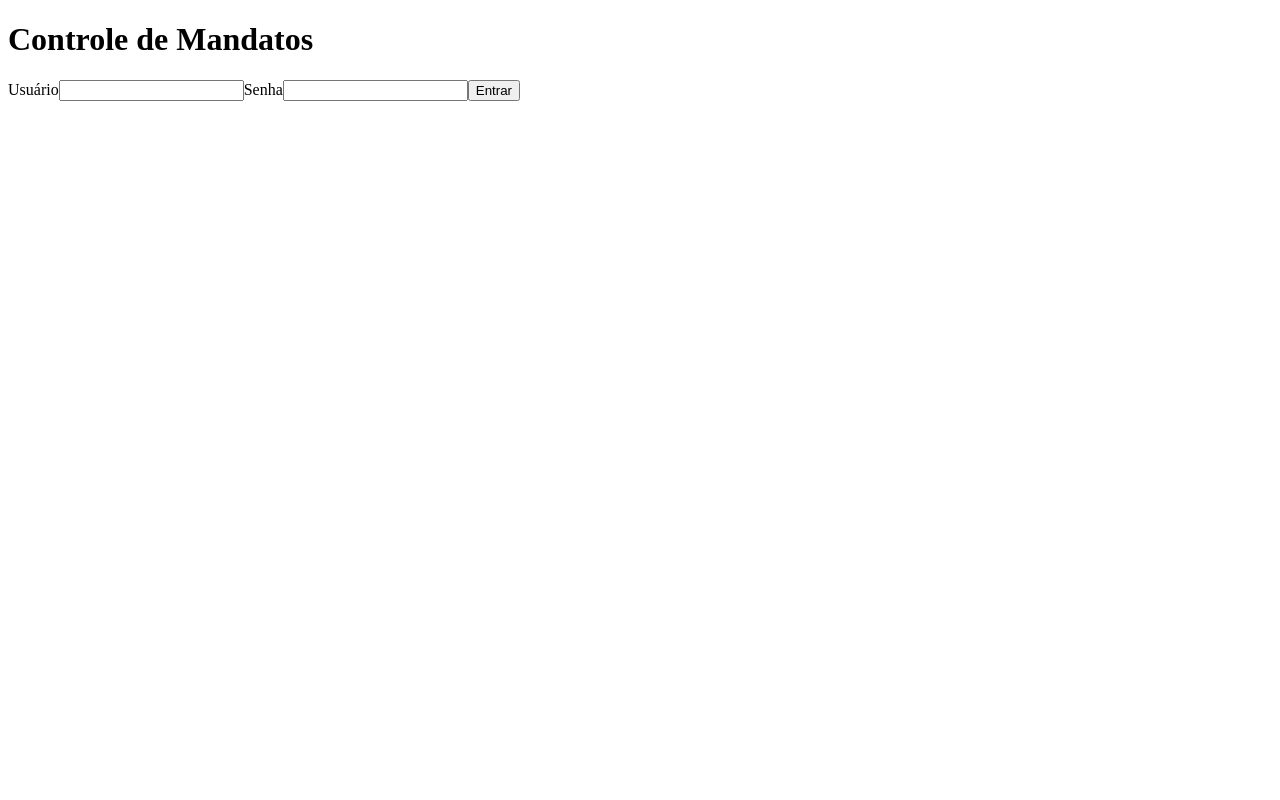
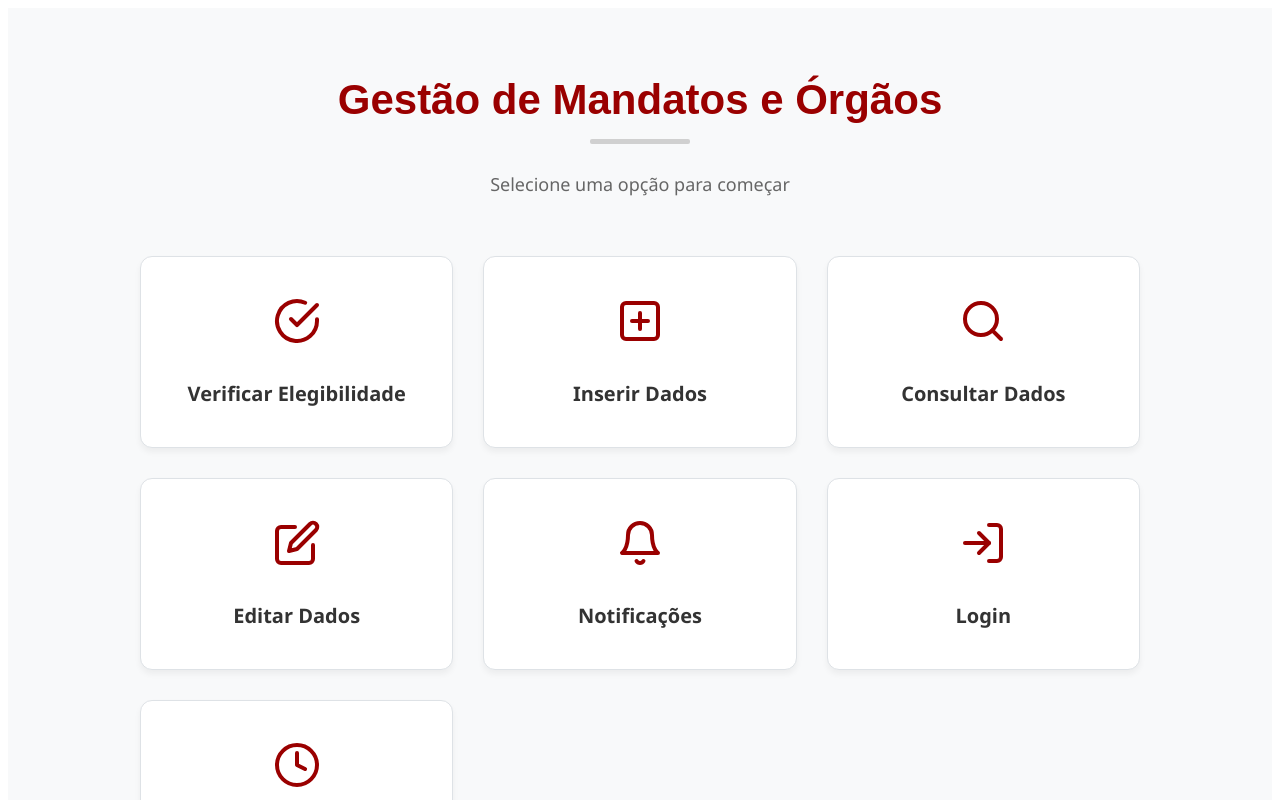
Before and after one commit to Bernardo-Fellini-Oliveira/Trabalho-de-Engenharia-de-Software-UFRGS-2025-02, a React (Vite) app in the folder front/: page / in a window 1280 px wide. Before the commit this address led to /login. Shown: the top 800 px of the page. Built offline with nearby package versions, Linux system fonts and the light colour scheme; a web font is replaced by a local one.

Commit message:
Login button

```diff
--- a/front/src/components/PrivateRoute/index.tsx
+++ b/front/src/components/PrivateRoute/index.tsx
@@ -13,10 +13,6 @@ export default function PrivateRoute({ children, roles }: PrivateRouteProps) {
   if (loading) {
     return <div style={{width: "100%", height: "100%", display: "flex", alignItems: "center", justifyContent: "center"}}>Carregando...</div>;
   }
-
-  // Se não está autenticado, redireciona para a página de login
-  if (!isAuthenticated)
-    return <Navigate to="/login" replace />;
 
   // Se está autenticado mas não tem a role necessária, dá um alerta e redireciona para a home
   if (roles && !hasAnyRole(roles)){
--- a/front/src/views/HomePage/index.tsx
+++ b/front/src/views/HomePage/index.tsx
@@ -47,6 +47,14 @@ const IconHistory = () => (
     </svg>
 );
 
+const IconLogin = () => (
+    <svg width="48" height="48" viewBox="0 0 24 24" fill="none" stroke="currentColor" strokeWidth="2" strokeLinecap="round" strokeLinejoin="round">
+        <path d="M15 3h4a2 2 0 0 1 2 2v14a2 2 0 0 1-2 2h-4"></path>
+        <polyline points="10 17 15 12 10 7"></polyline>
+        <line x1="15" y1="12" x2="3" y2="12"></line>
+    </svg>
+);
+
 function HomePage() {
     const navigate = useNavigate();
 
@@ -88,6 +96,11 @@ function HomePage() {
                     <div className="card-text">Notificações</div>
                 </div>
 
+                <div className="menu-card" onClick={() => handleNavigation("/login")}>
+                    <div className="card-icon"><IconLogin /></div>
+                    <div className="card-text">Login</div>
+                </div>
+
                 <div className="menu-card" onClick={() => handleNavigation("/log")}>
                     <div className="card-icon"><IconHistory /></div>
                     <div className="card-text">Histórico de Modificações</div>
```
